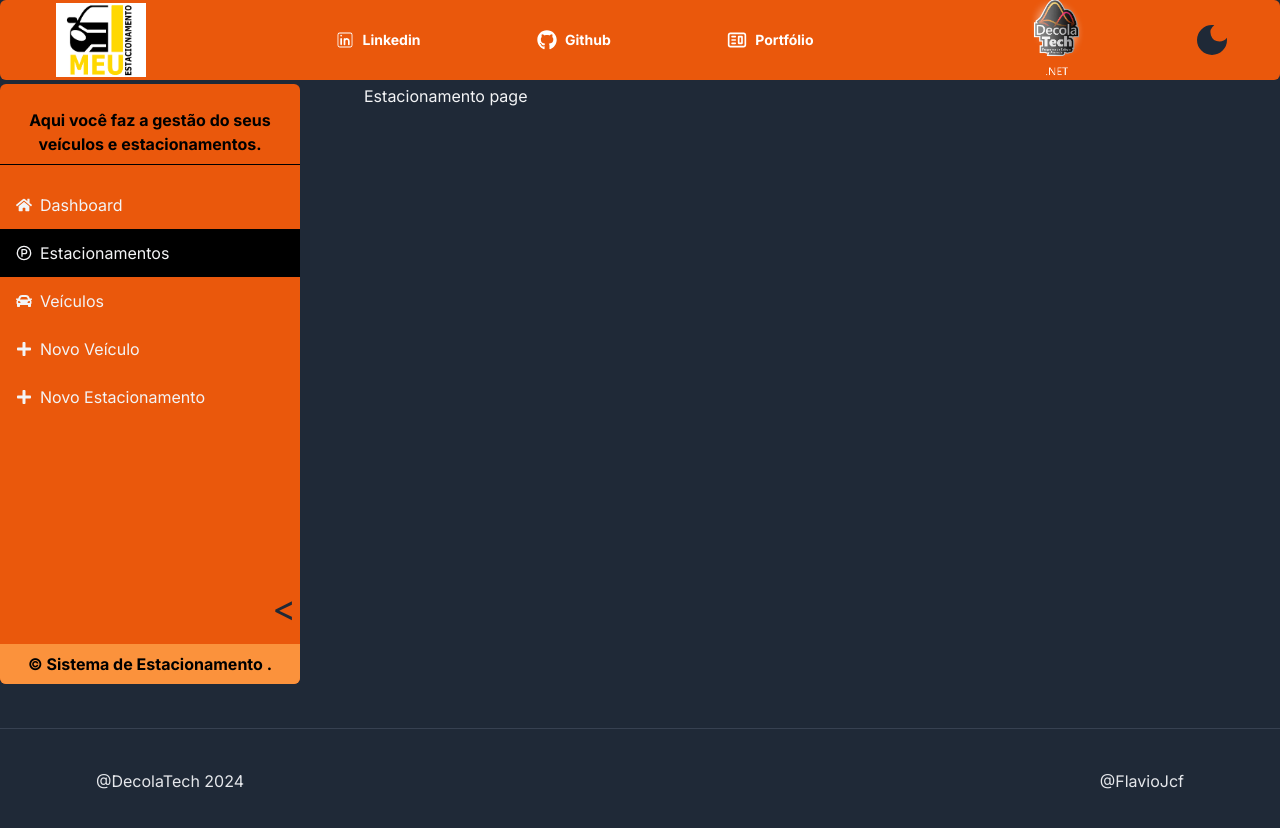
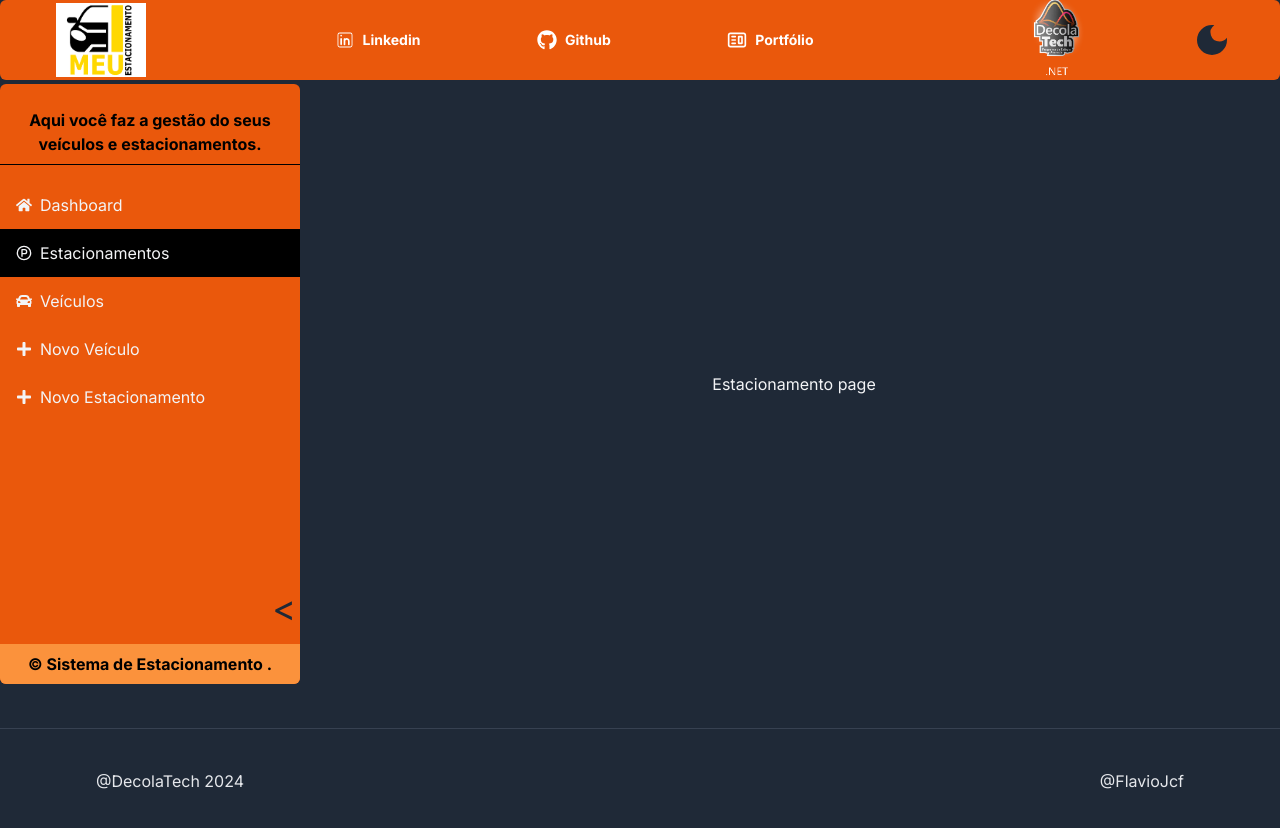
Before and after one commit to Flaviojcf/estacionamento-frontend, a Next.js app: page /estacionamentos/list in a window 1280 px wide. Shown: the top 828 px of the page. Built offline with nearby package versions, Linux system fonts and the light colour scheme.

Commit message:
refactor: Add loading to redirect route

```diff
--- a/src/app/components/Dashboard/index.tsx
+++ b/src/app/components/Dashboard/index.tsx
@@ -15,7 +15,7 @@ export function Dashboard() {
   const [isExpanded, setIsExpanded] = useState(false)
   const pathname = usePathname()
   const controls = useAnimation()
-  console.log(pathname)
+
   const handleToggle = () => {
     setIsExpanded(!isExpanded)
     controls.start({
--- /dev/null
+++ b/src/app/components/Loading/Loading.tsx
@@ -0,0 +1,8 @@
+export function Loading() {
+  return (
+    <div className="flex items-center justify-center space-x-2 h-full w-full">
+      <div className="border-t-4 border-orange-600 border-solid border-opacity-90 rounded-full animate-spin w-12 h-12"></div>
+      <div>Carregando...</div>
+    </div>
+  )
+}
--- /dev/null
+++ b/src/app/estacionamentos/[slug]/Estacionamento.tsx
@@ -0,0 +1,23 @@
+'use client'
+
+import { Loading } from '@/app/components/Loading/Loading'
+import { useEffect, useState } from 'react'
+
+export function Estacionamento() {
+  const [isLoading, setIsLoading] = useState(true)
+
+  useEffect(() => {
+    const loadData = async () => {
+      await new Promise((resolve) => setTimeout(resolve, 2000))
+      setIsLoading(false)
+    }
+
+    loadData()
+  }, [])
+  return (
+    <div>
+      {isLoading && <Loading />}
+      {!isLoading && <div>Estacionamento page</div>}
+    </div>
+  )
+}
--- a/src/app/estacionamentos/[slug]/page.tsx
+++ b/src/app/estacionamentos/[slug]/page.tsx
@@ -1,7 +1,13 @@
+import { Estacionamento } from './Estacionamento'
+
 export const metadata = {
   title: 'Estacionamentos',
 }
 
 export default function EstacionamentoPage() {
-  return <div>Estacionamento page</div>
+  return (
+    <div className="flex items-center justify-center w-3/4 mx-auto">
+      <Estacionamento />
+    </div>
+  )
 }
--- a/src/app/layout.tsx
+++ b/src/app/layout.tsx
@@ -32,7 +32,7 @@ export default function RootLayout({
         className={`${inter.className} dark:bg-gray-800 flex flex-col gap-1`}
       >
         <Header />
-        <div className="flex gap-16">
+        <div className="flex gap-2">
           <Dashboard />
           {children}
         </div>
--- a/src/app/page.tsx
+++ b/src/app/page.tsx
@@ -1,6 +1,3 @@
-import Image from 'next/image'
-import { Dashboard } from './components/Dashboard'
-
 export default function Home() {
   return <div>Página da home</div>
 }
--- /dev/null
+++ b/src/app/veiculos/[slug]/Veiculo.tsx
@@ -0,0 +1,22 @@
+'use client'
+import { Loading } from '@/app/components/Loading/Loading'
+import { useEffect, useState } from 'react'
+
+export function Veiculo() {
+  const [isLoading, setIsLoading] = useState(true)
+
+  useEffect(() => {
+    const loadData = async () => {
+      await new Promise((resolve) => setTimeout(resolve, 2000))
+      setIsLoading(false)
+    }
+
+    loadData()
+  }, [])
+  return (
+    <div>
+      {isLoading && <Loading />}
+      {!isLoading && <div>Estacionamento page</div>}
+    </div>
+  )
+}
--- a/src/app/veiculos/[slug]/page.tsx
+++ b/src/app/veiculos/[slug]/page.tsx
@@ -1,7 +1,13 @@
+import { Veiculo } from './Veiculo'
+
 export const metadata = {
   title: 'Veiculos',
 }
 
 export default function VeiculosPage() {
-  return <div>Veiculos pages</div>
+  return (
+    <div className="flex items-center justify-center w-3/4 mx-auto">
+      <Veiculo />
+    </div>
+  )
 }
```
